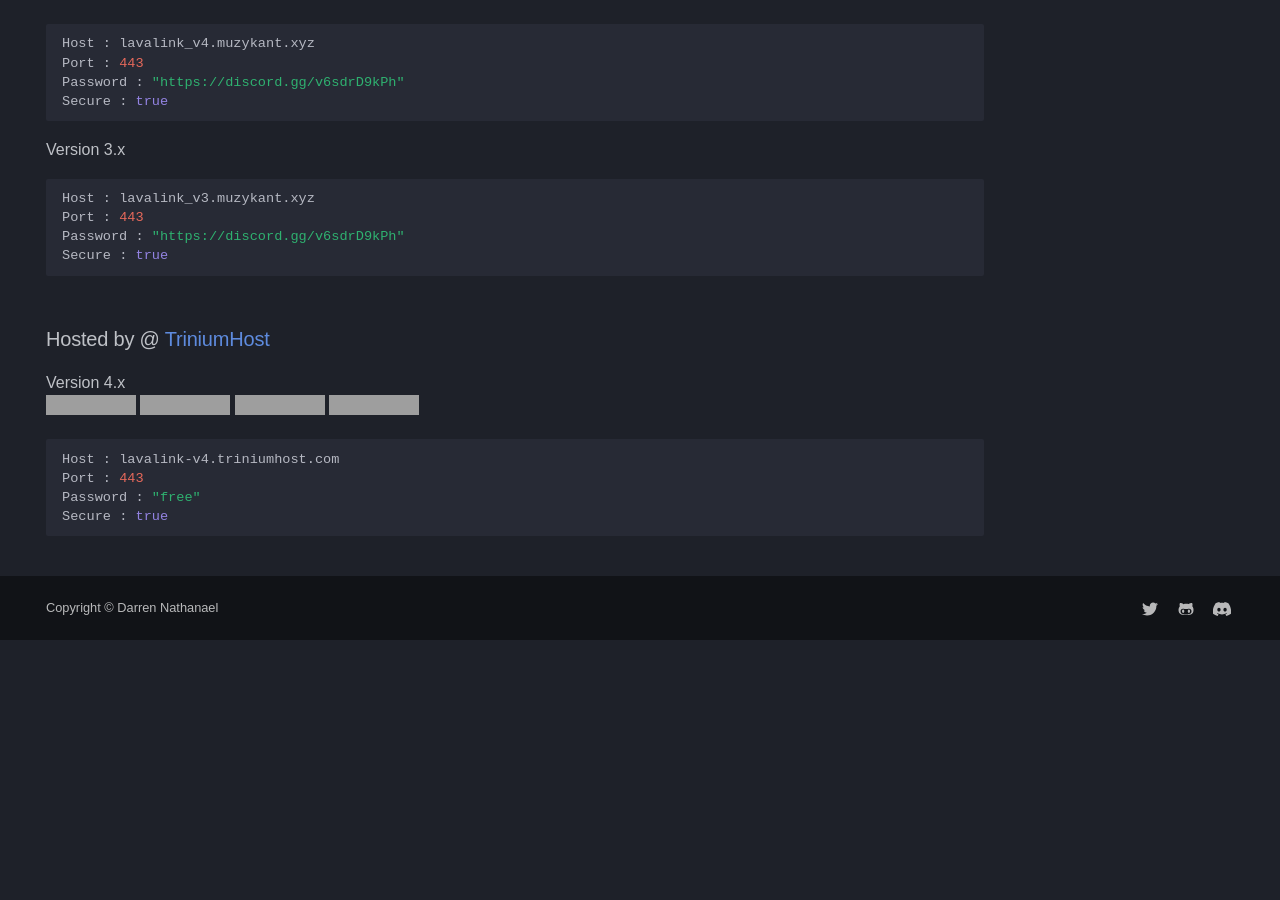
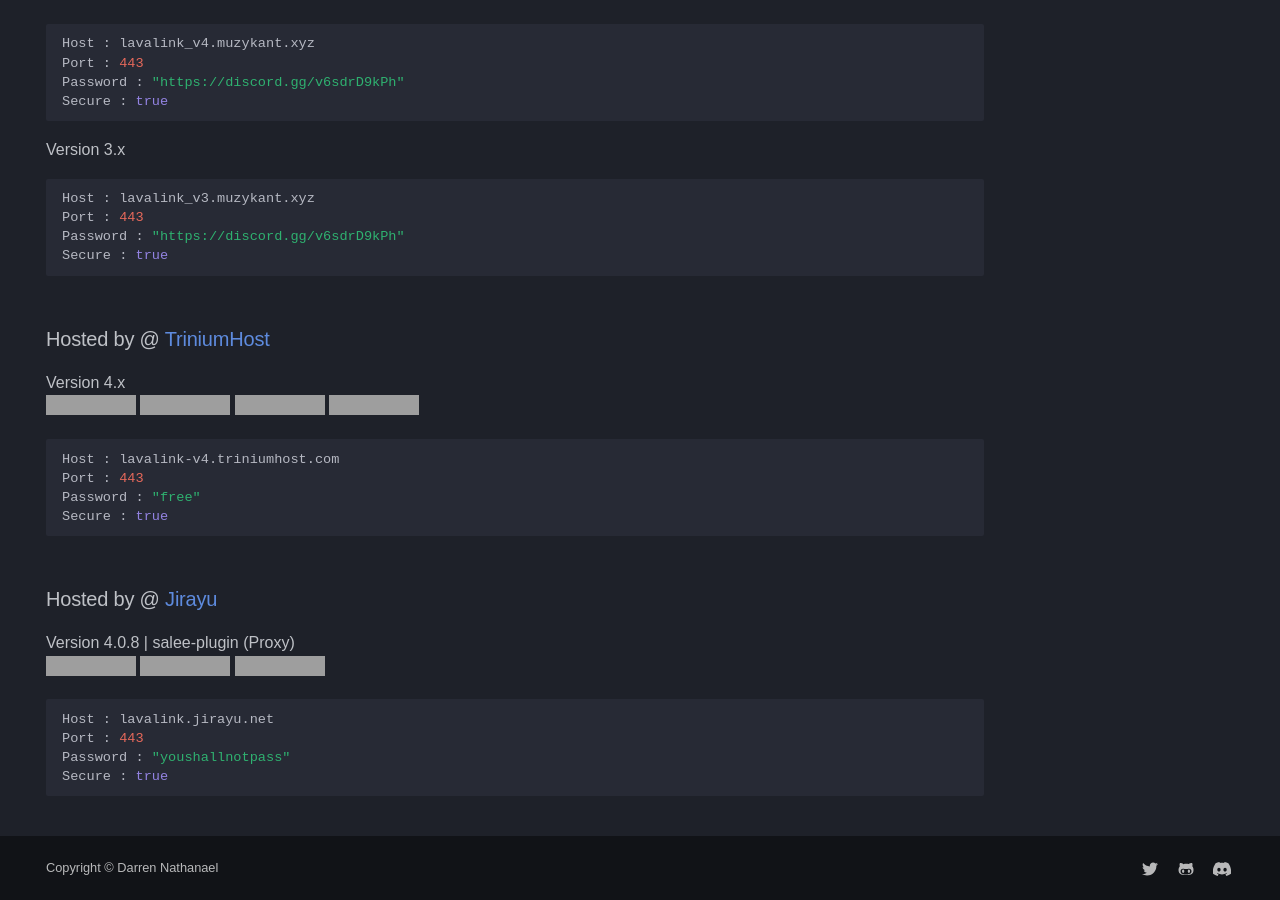
Before and after one commit to DarrenOfficial/lavalink-list, an MkDocs documentation site: the page built from docs/SSL/Lavalink-SSL.md, in a window 1280 px wide and 900 px high, scrolled down 1197 px. Built offline with MkDocs 1.6.1 and Material for MkDocs 9.7.7, drawn with Linux system fonts in a browser that asks for light colours; some web fonts are replaced; comment, search, counter and statistics services are not loaded; a style sheet for code colours, icons or effects is not loaded; before the commit the page ends 1837 px from its top, so only the background shows below that; grey boxes are pictures that could not be loaded.

Commit message:
add ssl (#734)
Update Lavalink-SSL.md

````diff
--- a/docs/SSL/Lavalink-SSL.md
+++ b/docs/SSL/Lavalink-SSL.md
@@ -82,3 +82,13 @@ Port : 443
 Password : "free"
 Secure : true
 ```
+
+### Hosted by @ [Jirayu](https://discord.com/users/1089356674764120125)
+Version 4.0.8 | salee-plugin (Proxy) <br />
+![status](https://lavalink-list-api.ajieblogs.eu.org/lavalink-jirayu-net-443/badge/Status) ![load](https://lavalink-list-api.ajieblogs.eu.org/lavalink-jirayu-net-443/badge/Load) ![players](https://lavalink-list-api.ajieblogs.eu.org/lavalink-jirayu-net-443/badge/Players)
+```bash
+Host : lavalink.jirayu.net
+Port : 443
+Password : "youshallnotpass"
+Secure : true
+```
````
